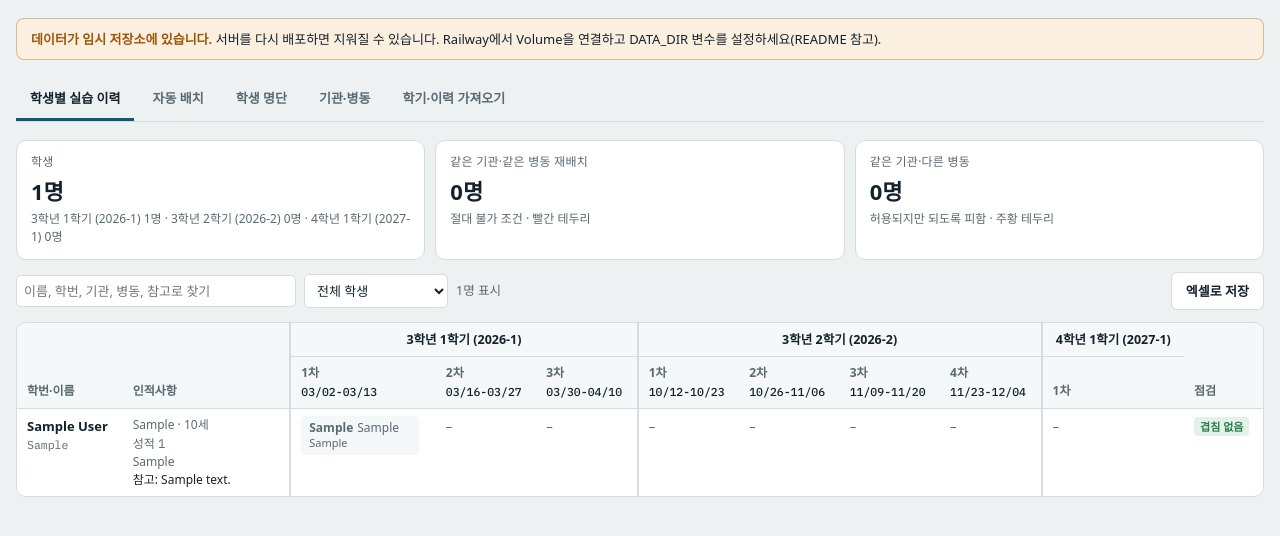
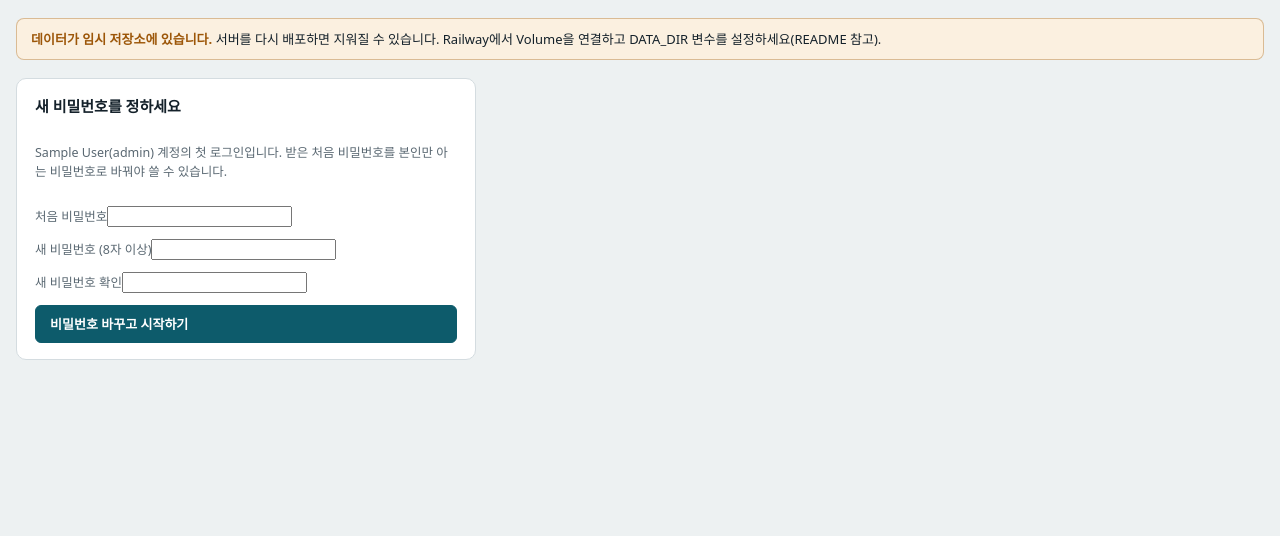
Before and after one commit to kongjuddseo-star/clinic-practice, a Flask app: page / in a window 1280 px wide. Shown: the part 110-646 px from the top of the page. Run offline with Flask 3, Linux system fonts and the light colour scheme; the visitor is signed in with stand-in values (Sample User, id 1); data comes from the database, SQL or seed files in the repository; tables that the repository leaves empty hold one stand-in row (values such as "Sample post"); some libraries are stand-ins or nearby versions; some web fonts are replaced.

Commit message:
직위 이름 변경(임상산학학과장·임상실습행정직원), 직위별 계정 자동 생성, 첫 로그인 비밀번호 변경
Co-Authored-By: Claude Opus 5.5 <noreply@anthropic.com>
Claude-Session: https://claude.ai/code/session_017QxSxfnVpRBNbeamoHnCwe

```diff
--- a/app.py
+++ b/app.py
@@ -1,7 +1,8 @@
 """간호학과 임상실습 배치 관리 서버.
 
 - 데이터: SQLite (DATA_DIR/clinic.db). Railway에서는 Volume을 DATA_DIR에 연결한다.
-- 접근: 학부장, 임상실습학과장, 임상실습주임교수, 임상실습직원 계정만 로그인할 수 있다.
+- 접근: 학부장, 임상산학학과장, 임상실습주임교수, 임상실습행정직원 계정만 로그인할 수 있다.
+- 계정은 직위별로 두고, 발령으로 사람이 바뀌면 이름을 고치고 비밀번호를 초기화한다.
 """
 import datetime
 import functools
@@ -14,9 +15,11 @@ import time
 from flask import Flask, g, jsonify, redirect, render_template, request, session, Response
 from werkzeug.security import check_password_hash, generate_password_hash
 
-ROLES = ["학부장", "임상실습학과장", "임상실습주임교수", "임상실습직원"]
+ROLES = ["학부장", "임상산학학과장", "임상실습주임교수", "임상실습행정직원"]
+# 이전 이름 → 현재 이름
+ROLE_RENAMES = {"임상실습학과장": "임상산학학과장", "임상실습직원": "임상실습행정직원"}
 # 계정을 만들고 지울 수 있는 직위
-MANAGER_ROLES = {"학부장", "임상실습학과장", "임상실습주임교수"}
+MANAGER_ROLES = {"학부장", "임상산학학과장", "임상실습주임교수"}
 COURSES = ["adult", "women", "child"]
 
 BASE_DIR = os.path.dirname(os.path.abspath(__file__))
@@ -58,7 +61,8 @@ app.config.update(
 SCHEMA = """
 CREATE TABLE IF NOT EXISTS users(
   id INTEGER PRIMARY KEY, login_id TEXT UNIQUE NOT NULL, name TEXT NOT NULL,
-  role TEXT NOT NULL, pw_hash TEXT NOT NULL, created_at TEXT DEFAULT CURRENT_TIMESTAMP);
+  role TEXT NOT NULL, pw_hash TEXT NOT NULL, must_change INTEGER NOT NULL DEFAULT 0,
+  created_at TEXT DEFAULT CURRENT_TIMESTAMP);
 CREATE TABLE IF NOT EXISTS settings(key TEXT PRIMARY KEY, value TEXT NOT NULL);
 CREATE TABLE IF NOT EXISTS institutions(
   id INTEGER PRIMARY KEY, course TEXT NOT NULL, name TEXT NOT NULL, short TEXT NOT NULL DEFAULT '',
@@ -116,6 +120,29 @@ SEED_TERMS = [
 DEFAULT_WEIGHTS = {"grade": 80, "local": 100, "age": 60, "addr": 30, "ageCut": 35, "same": 50}
 
 
+def initial_accounts():
+    """첫 시작 때 만들 계정.
+
+    INIT_ACCOUNTS = "아이디|직위|이름;아이디|직위|이름;..." 와 INIT_PASSWORD(처음 비밀번호, 모두 같음).
+    처음 로그인하면 각자 비밀번호를 바꿔야 한다. 예전 방식(ADMIN_LOGIN/ADMIN_PASSWORD)도 받는다.
+    """
+    pw = os.environ.get("INIT_PASSWORD") or os.environ.get("ADMIN_PASSWORD")
+    if not pw:
+        return []
+    out = []
+    for part in (os.environ.get("INIT_ACCOUNTS") or "").split(";"):
+        bits = [b.strip() for b in part.split("|")]
+        if len(bits) >= 2 and bits[0]:
+            role = ROLE_RENAMES.get(bits[1], bits[1])
+            if role in ROLES:
+                out.append((bits[0], role, bits[2] if len(bits) > 2 and bits[2] else role, pw))
+    if not out:
+        role = ROLE_RENAMES.get(os.environ.get("ADMIN_ROLE", ""), os.environ.get("ADMIN_ROLE", ""))
+        out.append((os.environ.get("ADMIN_LOGIN", "admin").strip(), role if role in ROLES else "임상실습주임교수",
+                    os.environ.get("ADMIN_NAME", "관리자"), pw))
+    return out
+
+
 def init_db():
     con = sqlite3.connect(DB_PATH, timeout=30)
     con.isolation_level = None
@@ -135,15 +162,15 @@ def init_db():
                 con.execute("INSERT OR IGNORE INTO terms(label,periods,sort) VALUES(?,?,?)", (label, json.dumps(periods, ensure_ascii=False), sort))
             con.execute("INSERT OR REPLACE INTO settings(key,value) VALUES('weights',?)", (json.dumps(DEFAULT_WEIGHTS),))
             con.execute("INSERT OR REPLACE INTO settings(key,value) VALUES('seeded','1')")
+        cols = [r[1] for r in con.execute("PRAGMA table_info(users)")]
+        if "must_change" not in cols:
+            con.execute("ALTER TABLE users ADD COLUMN must_change INTEGER NOT NULL DEFAULT 0")
+        for old, new in ROLE_RENAMES.items():
+            con.execute("UPDATE users SET role=? WHERE role=?", (new, old))
         if con.execute("SELECT COUNT(*) FROM users").fetchone()[0] == 0:
-            login = os.environ.get("ADMIN_LOGIN", "admin").strip()
-            pw = os.environ.get("ADMIN_PASSWORD")
-            if pw:
-                role = os.environ.get("ADMIN_ROLE", "임상실습주임교수")
-                if role not in ROLES:
-                    role = "임상실습주임교수"
-                con.execute("INSERT INTO users(login_id,name,role,pw_hash) VALUES(?,?,?,?)",
-                            (login, os.environ.get("ADMIN_NAME", "관리자"), role, generate_password_hash(pw)))
+            for login, role, name, pw in initial_accounts():
+                con.execute("INSERT INTO users(login_id,name,role,pw_hash,must_change) VALUES(?,?,?,?,1)",
+                            (login, name, role, generate_password_hash(pw)))
         con.execute("COMMIT")
     finally:
         con.close()
@@ -175,7 +202,7 @@ def current_user():
     uid = session.get("uid")
     if not uid:
         return None
-    return db().execute("SELECT id,login_id,name,role FROM users WHERE id=?", (uid,)).fetchone()
+    return db().execute("SELECT id,login_id,name,role,must_change FROM users WHERE id=?", (uid,)).fetchone()
 
 
 def login_required(f):
@@ -200,7 +227,7 @@ def manager_required(f):
     @login_required
     def wrapper(*a, **kw):
         if g.user["role"] not in MANAGER_ROLES:
-            return err("계정 관리는 학부장, 임상실습학과장, 임상실습주임교수만 할 수 있습니다.", 403)
+            return err("계정 관리는 학부장, 임상산학학과장, 임상실습주임교수만 할 수 있습니다.", 403)
         return f(*a, **kw)
     return wrapper
 
@@ -641,7 +668,7 @@ def user_create():
         return err(str(e))
     if db().execute("SELECT 1 FROM users WHERE login_id=?", (login_id,)).fetchone():
         return err("이미 있는 아이디입니다.")
-    db().execute("INSERT INTO users(login_id,name,role,pw_hash) VALUES(?,?,?,?)",
+    db().execute("INSERT INTO users(login_id,name,role,pw_hash,must_change) VALUES(?,?,?,?,1)",
                  (login_id, name, role, generate_password_hash(b["password"])))
     db().commit()
     return jsonify(ok=True, users=users_payload())
@@ -670,7 +697,7 @@ def user_update(uid):
         if b["role"] not in ROLES:
             return err("직위를 선택하세요.")
         if _managers_left(excluding=uid, new_role=b["role"]) == 0:
-            return err("계정을 관리할 수 있는 직위(학부장·학과장·주임교수)가 최소 1명은 있어야 합니다.")
+            return err("계정을 관리할 수 있는 직위(학부장·임상산학학과장·임상실습주임교수)가 최소 1명은 있어야 합니다.")
         sets.append("role=?"); vals.append(b["role"])
     if b.get("password"):
         try:
@@ -678,6 +705,8 @@ def user_update(uid):
         except ValueError as e:
             return err(str(e))
         sets.append("pw_hash=?"); vals.append(generate_password_hash(b["password"]))
+        if uid != g.user["id"]:
+            sets.append("must_change=1")
     if not sets:
         return err("바꿀 내용이 없습니다.")
     db().execute(f"UPDATE users SET {','.join(sets)} WHERE id=?", [*vals, uid])
@@ -708,7 +737,9 @@ def my_password():
         check_pw(b.get("new"))
     except ValueError as e:
         return err(str(e))
-    db().execute("UPDATE users SET pw_hash=? WHERE id=?", (generate_password_hash(b["new"]), g.user["id"]))
+    if b.get("new") == b.get("current"):
+        return err("지금과 다른 비밀번호를 쓰세요.")
+    db().execute("UPDATE users SET pw_hash=?,must_change=0 WHERE id=?", (generate_password_hash(b["new"]), g.user["id"]))
     db().commit()
     return jsonify(ok=True)
 
--- a/static/app.js
+++ b/static/app.js
@@ -35,8 +35,22 @@ async function boot(){
   try{Object.assign(S,await api('GET','/api/bootstrap'));}
   catch(e){$('#tab-history').innerHTML=`<div class="panel"><div class="errbox">${esc(e.message)}</div></div>`;return;}
   $('#storageWarn').hidden=!!S.persistent;$('#tabUsers').hidden=!S.canManage;
+  if(S.me.must_change){forcePw();return;}
   if(!ui.placeTerm){const t=sortedTerms().find(t=>!t.count)||sortedTerms().slice(-1)[0];ui.placeTerm=t?t.id:null;}
   refreshDup();renderAll();
+}
+function forcePw(){
+  document.querySelector('nav.tabs').hidden=true;['history','place','students','insts','terms','users'].forEach(t=>$('#tab-'+t).hidden=true);
+  const box=document.createElement('section');box.className='panel stack';box.style.maxWidth='460px';
+  box.innerHTML=`<h2>새 비밀번호를 정하세요</h2><p class="hint">${esc(S.me.name)}(${esc(S.me.role)}) 계정의 첫 로그인입니다. 받은 처음 비밀번호를 본인만 아는 비밀번호로 바꿔야 쓸 수 있습니다.</p>
+    <form id="fpw" class="stack"><label for="fp-cur" class="hint">처음 비밀번호<input id="fp-cur" type="password" autocomplete="current-password" required></label>
+    <label for="fp-new" class="hint">새 비밀번호 (8자 이상)<input id="fp-new" type="password" autocomplete="new-password" minlength="8" required></label>
+    <label for="fp-new2" class="hint">새 비밀번호 확인<input id="fp-new2" type="password" autocomplete="new-password" minlength="8" required></label>
+    <button class="primary" type="submit">비밀번호 바꾸고 시작하기</button></form>`;
+  document.querySelector('.wrap').appendChild(box);
+  $('#fpw').onsubmit=async e=>{e.preventDefault();if($('#fp-new').value!==$('#fp-new2').value){toast('새 비밀번호가 서로 다릅니다.');return;}
+    const j=await act(()=>api('PUT','/api/me/password',{current:$('#fp-cur').value,new:$('#fp-new').value}),'비밀번호를 바꿨습니다.');
+    if(j){box.remove();document.querySelector('nav.tabs').hidden=false;S.me.must_change=0;document.querySelector('[data-tab=history]').click();boot();}};
 }
 function renderAll(){renderHistory();renderPlace();renderStudents();renderInsts();renderTerms();renderUsers();}
 document.querySelectorAll('[role=tab]').forEach(b=>b.onclick=()=>{
@@ -509,11 +523,11 @@ function renderUsers(){
   const el=$('#tab-users');if(!S.canManage){el.innerHTML='';return;}
   const roleSel=(id,val,attr='')=>`<select id="${id}" ${attr}>${S.roles.map(r=>`<option ${r===val?'selected':''}>${r}</option>`).join('')}</select>`;
   el.innerHTML=`<div class="panel stack"><h2>계정 추가</h2>
-    <p class="hint">이 사이트는 학부장, 임상실습학과장, 임상실습주임교수, 임상실습직원만 쓸 수 있습니다. 계정 추가·삭제는 학부장, 임상실습학과장, 임상실습주임교수가 합니다. 처음 비밀번호를 알려 주고, 받은 사람이 ‘비밀번호 변경’으로 바꾸게 하세요.</p>
+    <p class="hint">이 사이트는 학부장, 임상산학학과장, 임상실습주임교수, 임상실습행정직원만 쓸 수 있습니다. 계정은 직위별로 두고, <b>발령으로 사람이 바뀌면 아래 표에서 이름을 고치고 비밀번호를 초기화</b>하세요. 초기화한 비밀번호로 처음 로그인하면 새 비밀번호를 정하게 됩니다. 계정 추가·삭제는 학부장, 임상산학학과장, 임상실습주임교수가 합니다.</p>
     <form id="addUser" class="grid-form">
       <label for="u-login">아이디<input id="u-login" required autocomplete="off"></label>
       <label for="u-name">이름<input id="u-name" required></label>
-      <label for="u-role">직위${roleSel('u-role','임상실습직원')}</label>
+      <label for="u-role">직위${roleSel('u-role','임상실습행정직원')}</label>
       <label for="u-pw">처음 비밀번호 (8자 이상)<input id="u-pw" type="text" required minlength="8" autocomplete="off"></label>
       <button type="submit" class="primary">계정 추가</button></form></div>
   <div class="tblwrap"><table><thead><tr><th>아이디</th><th>이름</th><th>직위</th><th>만든 날</th><th></th></tr></thead><tbody>
--- a/templates/login.html
+++ b/templates/login.html
@@ -17,11 +17,11 @@
       <div class="sub">간호학과 · 관계자 전용</div>
     </div>
     {% if error %}<div class="errbox" role="alert">{{ error }}</div>{% endif %}
-    {% if not has_users %}<div class="errbox" role="alert">아직 계정이 없습니다. 배포 설정에서 ADMIN_PASSWORD를 넣고 다시 시작하면 첫 계정이 만들어집니다.</div>{% endif %}
+    {% if not has_users %}<div class="errbox" role="alert">아직 계정이 없습니다. 배포 설정에서 INIT_ACCOUNTS와 INIT_PASSWORD를 넣고 다시 시작하면 직위별 계정이 만들어집니다.</div>{% endif %}
     <label for="login_id">아이디<input id="login_id" name="login_id" autocomplete="username" required autofocus></label>
     <label for="password">비밀번호<input id="password" name="password" type="password" autocomplete="current-password" required></label>
     <button class="primary" type="submit" style="justify-content:center;padding:10px">로그인</button>
-    <div class="roles">접근 가능: 학부장 · 임상실습학과장 · 임상실습주임교수 · 임상실습직원<br>계정이 필요하면 학부장, 임상실습학과장 또는 임상실습주임교수에게 요청하세요.</div>
+    <div class="roles">접근 가능: 학부장 · 임상산학학과장 · 임상실습주임교수 · 임상실습행정직원<br>계정은 직위별로 있습니다. 아이디나 비밀번호를 모르면 학부장, 임상산학학과장 또는 임상실습주임교수에게 문의하세요.</div>
   </form>
 </div>
 </body>
```
Also changed, not shown: README.md.
